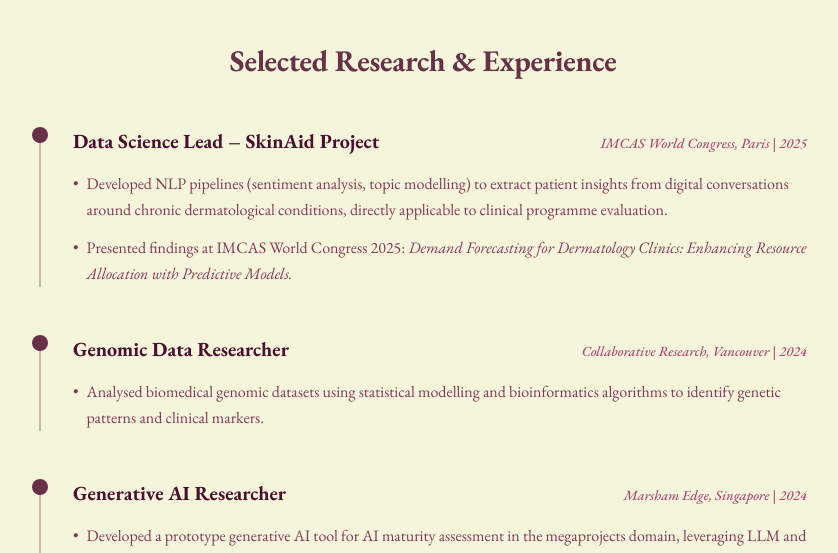
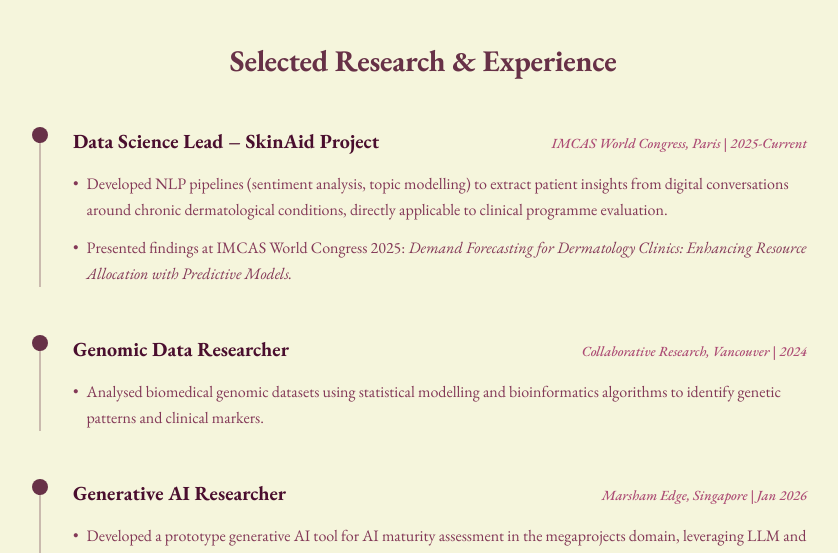
Before and after one commit to anjaliancy/CCAIM-scholarship-pitch, a Next.js app: page / in a window 1280 px wide. Shown: the part 1600-2153 px from the top of the page, without its empty margins (217-1055 px from the left). Built offline with nearby package versions, Linux system fonts and the light colour scheme.

Commit message:
Update job dates in index.js

```diff
--- a/pages/index.js
+++ b/pages/index.js
@@ -126,7 +126,7 @@ export default function Home() {
 
                 <div className="flex flex-col md:flex-row md:justify-between md:items-baseline mb-4">
                   <h3 className="text-xl font-bold text-text">Data Science Lead – SkinAid Project</h3>
-                  <span className="text-sm font-medium italic text-text-tertiary">IMCAS World Congress, Paris | 2025</span>
+                  <span className="text-sm font-medium italic text-text-tertiary">IMCAS World Congress, Paris | 2025-Current </span>
                 </div>
                 <ul className="space-y-3 text-text-secondary text-base leading-relaxed">
                   <li className="flex gap-2">
@@ -162,7 +162,7 @@ export default function Home() {
 
                 <div className="flex flex-col md:flex-row md:justify-between md:items-baseline mb-4">
                   <h3 className="text-xl font-bold text-text">Generative AI Researcher</h3>
-                  <span className="text-sm font-medium italic text-text-tertiary">Marsham Edge, Singapore | 2024</span>
+                  <span className="text-sm font-medium italic text-text-tertiary">Marsham Edge, Singapore | Jan 2026 </span>
                 </div>
                 <ul className="space-y-3 text-text-secondary text-base leading-relaxed">
                   <li className="flex gap-2">
```
